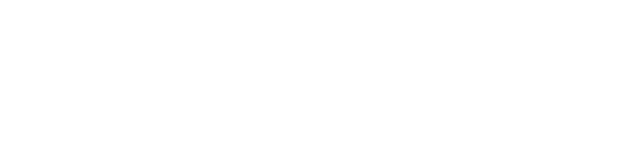
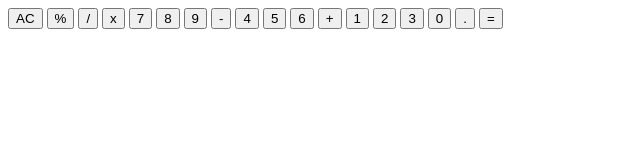
Before and after one commit to tylernsocial/simple-calculator, a plain HTML site: page index.html in a window 1280 px wide. Shown: the whole page, without its empty margins (0-640 px from the left). Drawn offline with Linux system fonts and the light colour scheme.

Commit message:
completed html setup

```diff
--- a/index.html
+++ b/index.html
@@ -1,15 +1,46 @@
 <!DOCTYPE html>
 <html lang="en">
-<head>
-    <meta charset="UTF-8">
-    <meta name="viewport" content="width=device-width, initial-scale=1.0">
-    <title>calculator</title>
-    <link rel="stylesheet" href="styles.css">
-    <link rel="icon" href="./assets/favicon.png">
-</head>
-<body>
-
+  <head>
+    <meta charset="UTF-8" />
+    <meta name="viewport" content="width=device-width, initial-scale=1.0" />
+    <title>mechcalc</title>
+    <link rel="stylesheet" href="styles.css" />
+    <link rel="icon" href="./assets/favicon.png" />
+  </head>
+  <body>
+    <div id="calc-container">
+      <div id="LED-container">
+        <!--represents in and output screen-->
+        <div id="screen">
+          <div id="post-op"></div>
+          <!--represents the old operation-->
+          <div id="pre-op"></div>
+          <!--represents the current operation-->
+        </div>
+        <div id="shadow"></div>
+      </div>
+      <div class="button-container">
+        <button class="button clear left-most-buttons">AC</button>
+        <button class="button percent">%</button>
+        <button class="button operator">/</button>
+        <button class="button operator right-most-buttons">x</button>
+        <button class="button number left-most-buttons">7</button>
+        <button class="button number">8</button>
+        <button class="button number">9</button>
+        <button class="button operator right-most-buttons">-</button>
+        <button class="button number left-most-buttons">4</button>
+        <button class="button number">5</button>
+        <button class="button number">6</button>
+        <button class="button operator">+</button>
+        <button class="button number left-most-buttons">1</button>
+        <button class="button number right-most-buttons">2</button>
+        <button class="button number left-most-buttons">3</button>
+        <button id="zero" class="button number left-most-buttons">0</button>
+        <button class="button left-most-buttons">.</button>
+        <button id="equals-sign" class="button equals">=</button>
+      </div>
+    </div>
     <!-- script tag -->
     <script src="script.js"></script>
-</body>
+  </body>
 </html>
```
